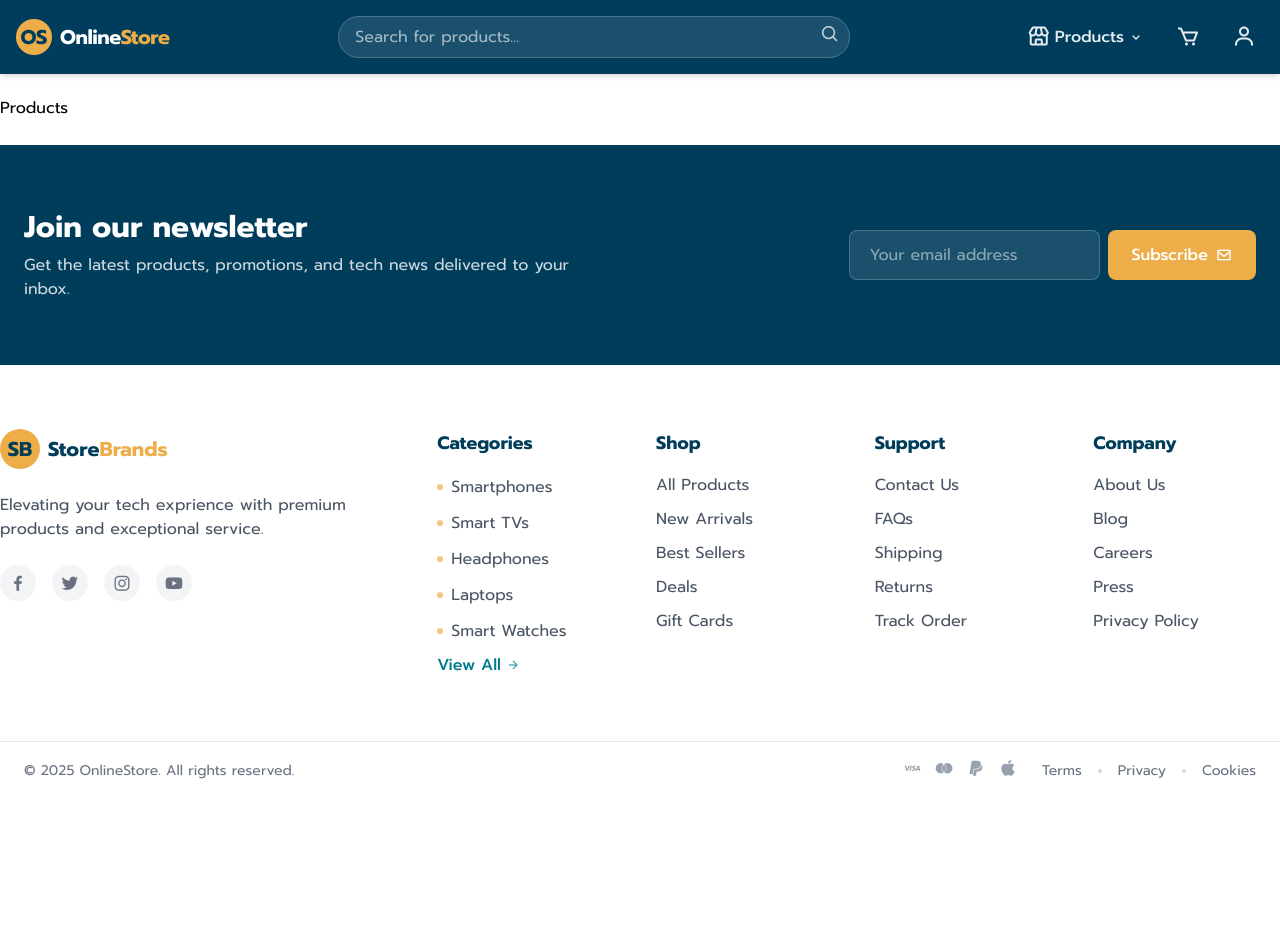
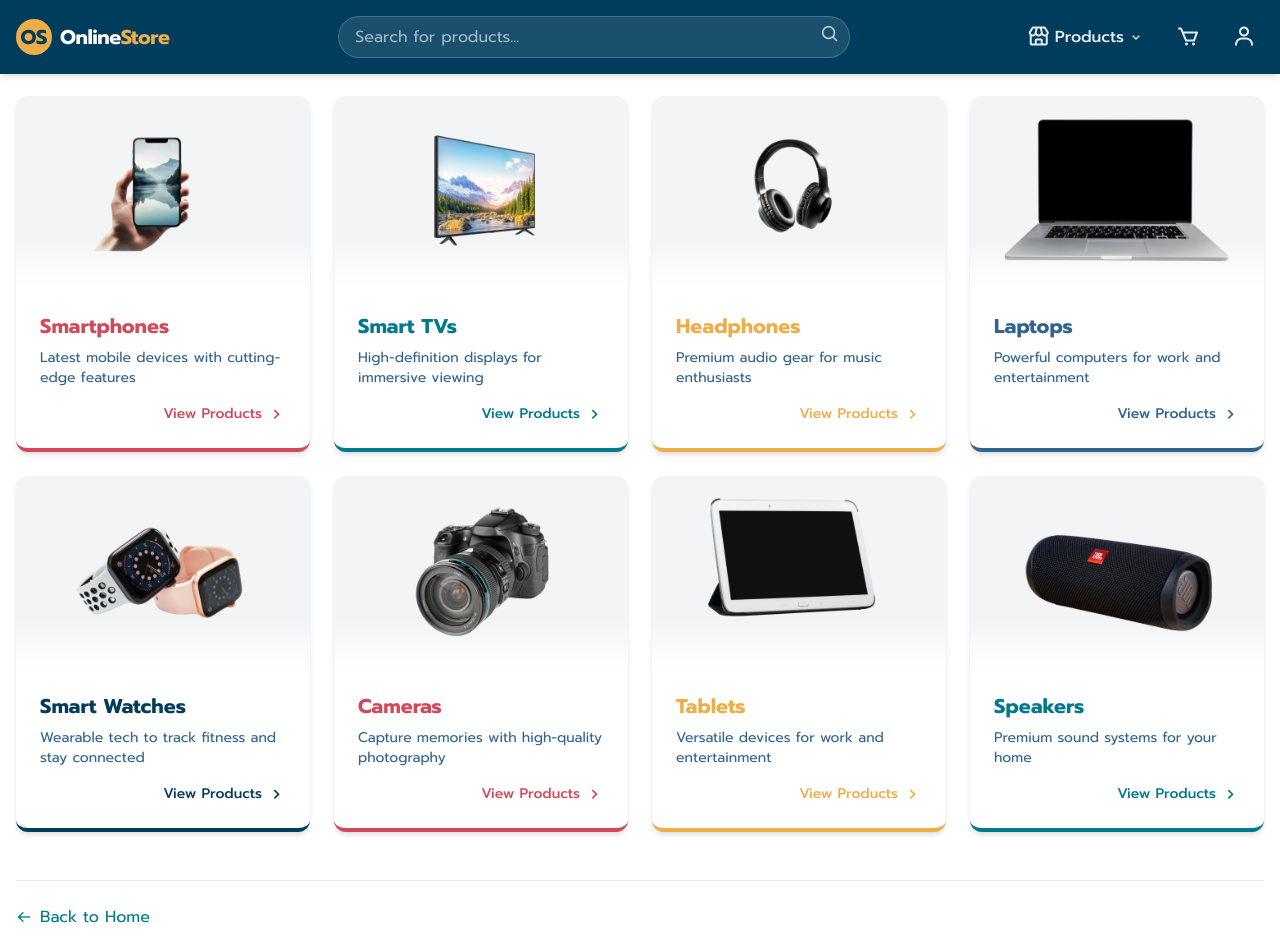
Before and after one commit to MaxShirinzad/NextJS-15-Online-Store-2, a Next.js app: page /products in a window 1280 px wide. Shown: the top 952 px of the page. Before the commit the page ends 800 px from the top, so only its background shows below. Built offline with nearby package versions, Linux system fonts and the light colour scheme.

Commit message:
Products page

```diff
--- a/src/app/(store)/products/page.tsx
+++ b/src/app/(store)/products/page.tsx
@@ -1,5 +1,59 @@
-export default function ProductsPage(){
-    return (
-        <div className="pt-24">Products</div>
-    )
+import { categories, productsList } from "@/app/data/products";
+import Link from "next/link";
+import Image from "next/image";
+
+export default function ProductsPage() {
+  const getCategoryImage = (categorySlug: string): string => {
+    const categoryProduct = productsList.find(product => product.category === categorySlug);
+    return categoryProduct?.image || '/images/placeholder.png'
+  }
+  return (
+    <div className="max-w-7xl mx-auto px-4 pt-24 mb-16">
+      {/* Categories Grid */}
+      <div className="grid grid-cols-1 sm:grid-cols-2 lg:grid-cols-3 xl:grid-cols-4 gap-6">
+        {categories.map((category) => (
+          <Link
+            href="/products"
+            key={category.slug}
+            className="group bg-white rounded-xl overflow-hidden shadow-md hover:shadow-lg hover:translate-y-[-5px] border-b-4 relative transition-all"
+            style={{ borderColor: category.color }}
+          >
+            <div className="h-48 relative overflow-hidden bg-gray-100">
+              <Image
+                src={getCategoryImage(category.slug)}
+                alt={category.name}
+                fill
+                sizes="(max-width: 768px) 100vw, (max-width: 1200px) 50vw, 25vw"
+                className="object-contain p-4 group-hover:scale-105 transition-transform duration-300"
+              />
+            <div className="absolute bottom-0 left-0 right-0 h-12 bg-gradient-to-t from-white to-transparent"></div>
+            </div>
+            <div className="p-6">
+              <h3
+                className="text-xl font-bold mb-2 text-[#003d5b] group-hover:text-[#00798c] transition-colors"
+                style={{ color: category.color }}
+              >
+                {category.name}
+              </h3>
+              <p className="text-sm text-[#30638e] mb-4">{category.description}</p>
+              <div className="flex justify-end items-center text-sm font-medium transition-colors"
+                style={{ color: category.color }}>
+                <span className="mr-1">View Products</span>
+                <i className="bx bx-chevron-right text-xl transform group-hover:translate-x-1 transition-transform"></i>
+              </div>
+            </div>
+          </Link>
+        ))}
+      </div>
+       {/* Bottom navigation */}
+      <div className="mt-12 pt-6 border-t border-gray-200">
+        <Link
+          href="/"
+          className="inline-flex items-center text-[#00798c] hover:text-[#003d5b] transition-colors"
+        >
+          <i className="bx bx-arrow-back mr-2"></i>Back to Home
+        </Link>
+      </div>
+    </div>
+  );
 }
--- a/src/app/page.tsx
+++ b/src/app/page.tsx
@@ -42,7 +42,7 @@ export default function HomePage() {
                   width={500}
                   height={400}
                   className="rounded-lg drop-shadow-2xl object-contain" />
-                  <div className="absolute -bottom-4 -right-4 bg-[#edae49]" text-white px-4 py-2 rounded-full shadow-lg text-sm font-bold>
+                  <div className="absolute -bottom-4 -right-4 bg-[#edae49] text-white px-4 py-2 rounded-full shadow-lg text-sm font-bold">
                     NEW ARRIVAL
                   </div>
                 </div>
```
